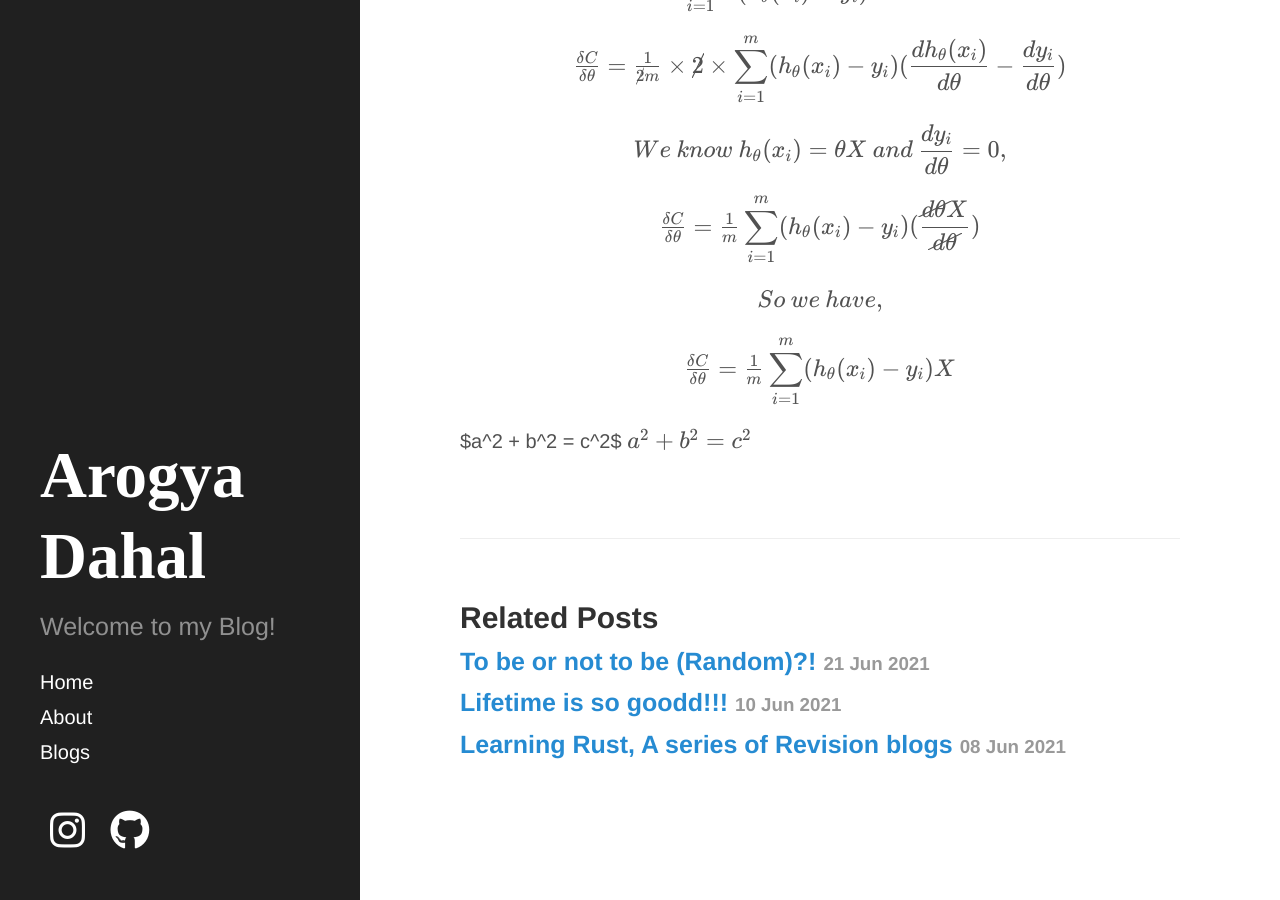
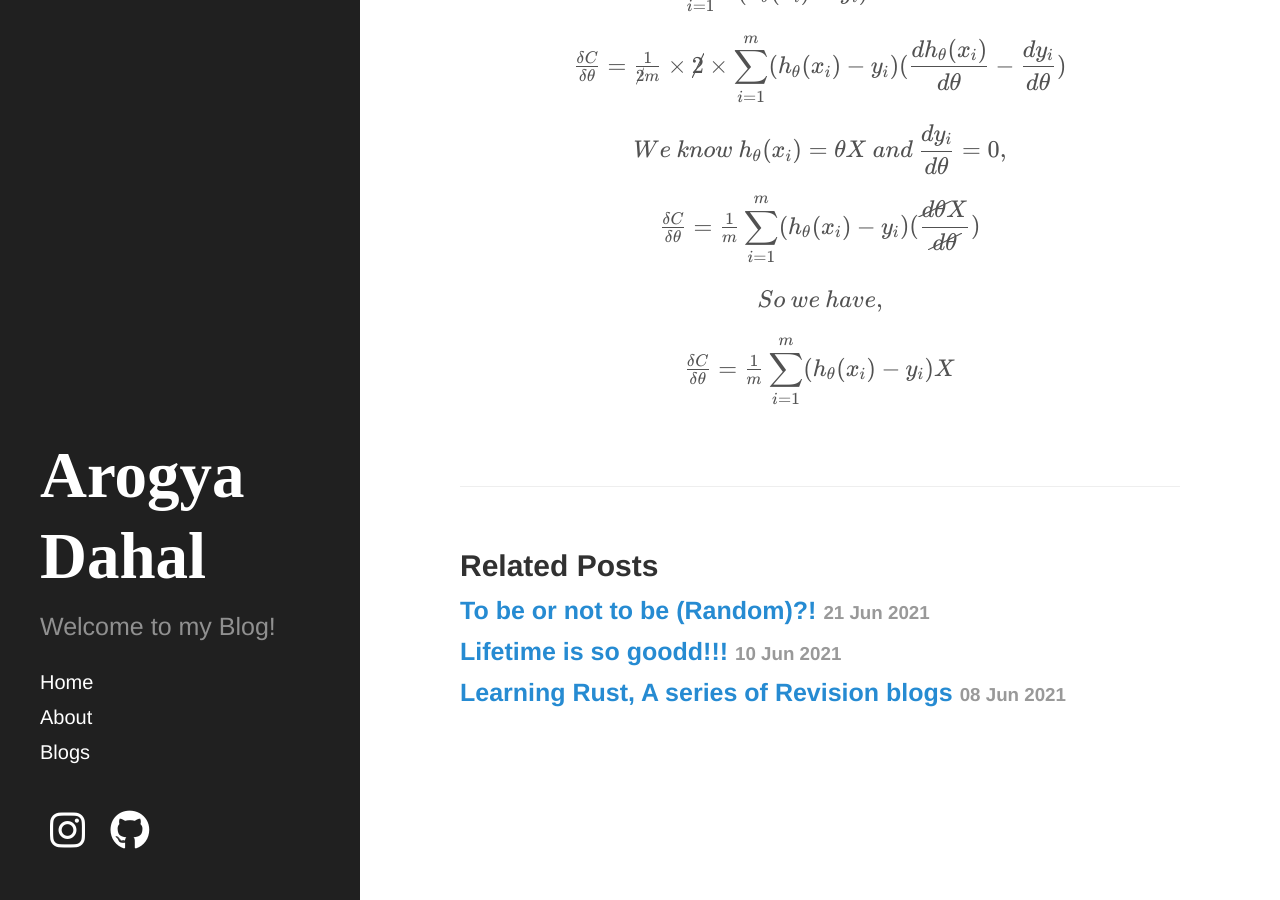
Before and after one commit to arogyad/arogyad.github.io, a Jekyll site: the page built from _posts/2021-07-05-Linear Reg.md, in a window 1280 px wide and 900 px high, scrolled down 7198 px. Built offline with Jekyll 4.4.1, drawn with Linux system fonts in a browser that asks for light colours; nearby versions of some CDN libraries; some web fonts are replaced.

Commit message:
Update 2021-07-05-Linear Reg.md

```diff
--- a/_posts/2021-07-05-Linear Reg.md
+++ b/_posts/2021-07-05-Linear Reg.md
@@ -297,6 +297,3 @@ $$
 \frac{\delta C}{\delta \theta} = \frac{1}{m}\displaystyle\sum_{i=1}^m(h_\theta\relax(x_i)-y_i)X
 $$
 </span>
-
-$a^2 + b^2 = c^2$
-$$a^2 + b^2 = c^2$$
```
